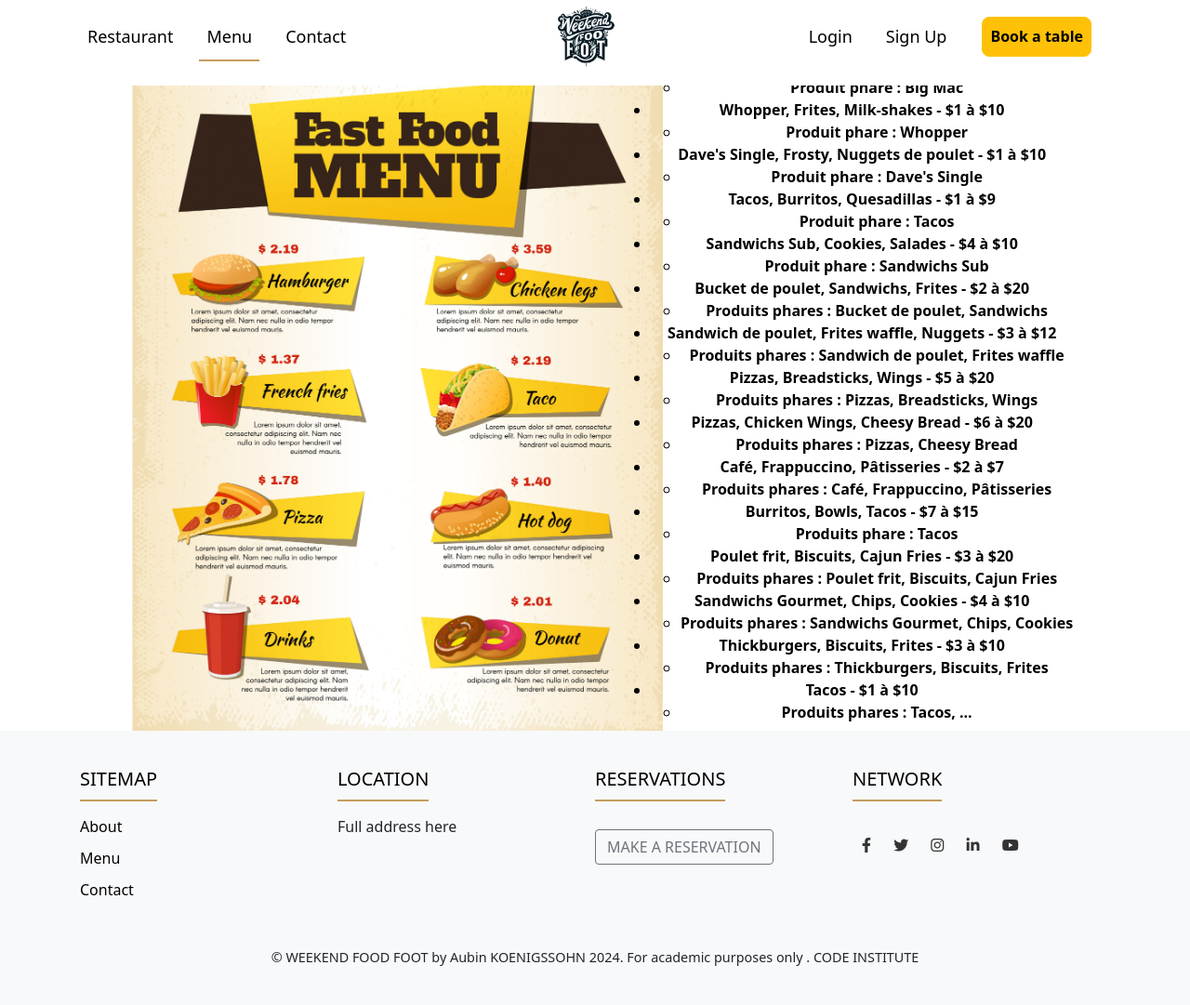
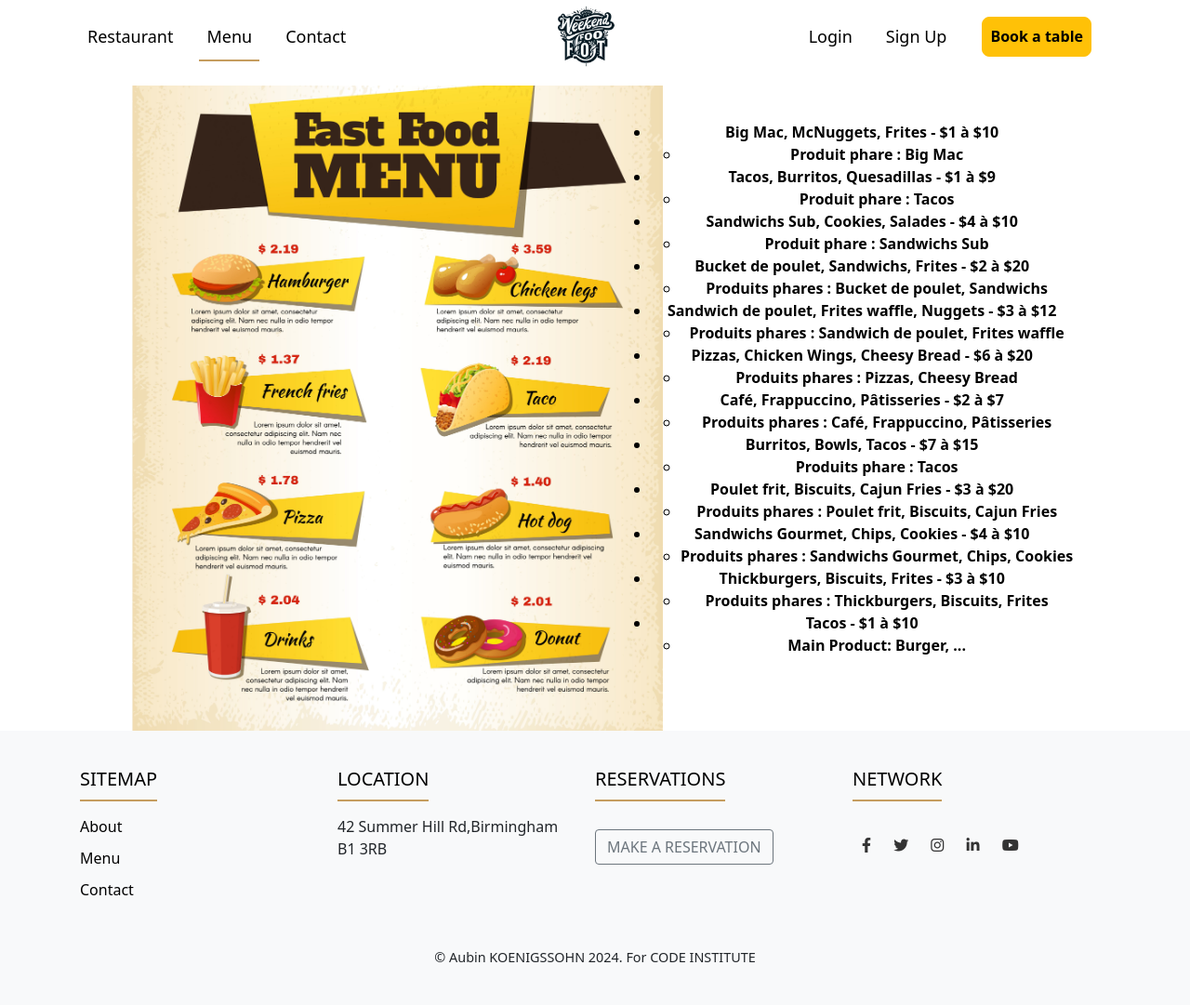
Before and after one commit to Mvogtsinga/week-food-foot, a Django app: page /foods/ in a window 1280 px wide. Shown: the part 14-1095 px from the top of the page at 93% size. Run offline with Django 5.2, Linux system fonts and the light colour scheme; some libraries are stand-ins or nearby versions.

Commit message:
templates updates

```diff
--- a/weekendfoodfoot/templates/admin/index.html
+++ b/weekendfoodfoot/templates/admin/index.html
@@ -2,7 +2,7 @@
 {% load static %}
 
 {% block extrahead %}
-<h1>Bienvenue sur le tableau de bord de l'administration</h1>
+<h1>Wellcom to the Admin Board</h1>
     {{ block.super }}
     <link rel="stylesheet" type="text/css" href="{% static '/css/custom_admin.css' %}">
 {% endblock %}
--- a/weekendfoodfoot/templates/base.html
+++ b/weekendfoodfoot/templates/base.html
@@ -101,7 +101,7 @@
 
                 <div class="col-12 col-md-3 footer-section">
                     <h5>LOCATION</h5>
-                    <p>Full address here</p>
+                    <p>42 Summer Hill Rd,Birmingham B1 3RB</p>
                 </div>
 
                 <div class="col-12 col-md-3 footer-section">
@@ -123,7 +123,7 @@
 
             <div class="row">
                 <div class="col-12 text-center">
-                    © WEEKEND FOOD FOOT by Aubin KOENIGSSOHN 2024. For academic purposes only . CODE INSTITUTE
+                    © Aubin KOENIGSSOHN 2024. For CODE INSTITUTE
                 </div>
             </div>
         </div>
--- a/weekendfoodfoot/templates/contact.html
+++ b/weekendfoodfoot/templates/contact.html
@@ -14,7 +14,7 @@
                 </div>
             {% endif %}
 
-            <p>Questions or special requests? do not hesitate to contact us via our form <a href="tel:0792515600">07 9251 5600</a> or email us at <a href="mailto:mvogtsinga@gmail.com">mvogtsinga@gmail.com</a></p>
+            <p>Questions or special requests? do not hesitate to contact us via a call or use our form <a href="tel:0792515600">07 9251 5600</a> or email us at <a href="mailto:mvogtsinga@gmail.com">mvogtsinga@gmail.com</a></p>
             <p>We will respond as soon as possible</p>
 
             <form method="post">
--- a/weekendfoodfoot/templates/foods.html
+++ b/weekendfoodfoot/templates/foods.html
@@ -19,16 +19,7 @@
                                 <li>Produit phare : Big Mac</li>
                             </ul>
                         </li>
-                        <li>Whopper, Frites, Milk-shakes - $1 à $10
-                            <ul>
-                                <li>Produit phare : Whopper</li>
-                            </ul>
-                        </li>
-                        <li>Dave's Single, Frosty, Nuggets de poulet - $1 à $10
-                            <ul>
-                                <li>Produit phare : Dave's Single</li>
-                            </ul>
-                        </li>
+
                         <li>Tacos, Burritos, Quesadillas - $1 à $9
                             <ul>
                                 <li>Produit phare : Tacos</li>
@@ -47,11 +38,6 @@
                         <li>Sandwich de poulet, Frites waffle, Nuggets - $3 à $12
                             <ul>
                                 <li>Produits phares : Sandwich de poulet, Frites waffle</li>
-                            </ul>
-                        </li>
-                        <li>Pizzas, Breadsticks, Wings - $5 à $20
-                            <ul>
-                                <li>Produits phares : Pizzas, Breadsticks, Wings</li>
                             </ul>
                         </li>
                         <li>Pizzas, Chicken Wings, Cheesy Bread - $6 à $20
@@ -86,7 +72,7 @@
                         </li>
                         <li>Tacos - $1 à $10
                             <ul>
-                                <li>Produits phares : Tacos, ...</li>
+                                <li>Main Product: Burger, ...</li>
                             </ul>
                         </li>
                     </ul>
--- a/weekendfoodfoot/templates/login.html
+++ b/weekendfoodfoot/templates/login.html
@@ -19,14 +19,14 @@
                     <form method="post">
                         {% csrf_token %}
                         <div class="form-group mb-3">
-                            <label for="id_username">Nom d'utilisateur :</label>
+                            <label for="id_username">User Name :</label>
                             <input type="text" name="username" id="id_username" class="form-control" required>
                         </div>
                         <div class="form-group mb-3">
-                            <label for="id_password">Mot de passe :</label>
+                            <label for="id_password">Password :</label>
                             <input type="password" name="password" id="id_password" class="form-control" required>
                         </div>
-                        <button type="submit" class="btn btn-primary btn-readmore">Se connecter</button>
+                        <button type="submit" class="btn btn-primary btn-readmore">Login</button>
                     </form>
                 </div>
             </div>
--- a/weekendfoodfoot/templates/password_change_done.html
+++ b/weekendfoodfoot/templates/password_change_done.html
@@ -2,8 +2,8 @@
 
 {% block content %}
 <div class="container mt-5">
-    <h3>Mot de passe modifié</h3>
-    <p>Votre mot de passe a été modifié avec succès.</p>
-    <a href="{% url 'home' %}" class="btn btn-primary">Retour à l'accueil</a>
+    <h3>Change the password</h3>
+    <p>Your password has been successfully changed</p>
+    <a href="{% url 'home' %}" class="btn btn-primary">Back to the homepage</a>
 </div>
 {% endblock %}
--- a/weekendfoodfoot/templates/password_change_form.html
+++ b/weekendfoodfoot/templates/password_change_form.html
@@ -2,11 +2,11 @@
 
 {% block content %}
 <div class="container mt-5">
-    <h3>Modifier le mot de passe</h3>
+    <h3>Changed your password</h3>
     <form method="post">
         {% csrf_token %}
         {{ form.as_p }}
-        <button type="submit" class="btn btn-primary">Modifier</button>
+        <button type="submit" class="btn btn-primary">Changed</button>
     </form>
 </div>
 {% endblock %}
--- a/weekendfoodfoot/templates/signup.html
+++ b/weekendfoodfoot/templates/signup.html
@@ -7,7 +7,7 @@
             <div class="col-md-6 sub-section-4">
                 <div class="col-md-12">
                     <div class="card">
-                        <h5 class="card-header text-center">Inscription</h5>
+                        <h5 class="card-header text-center">Registration</h5>
                         <div class="card-body">
                             <!-- Afficher les messages -->
                             {% if messages %}
@@ -33,7 +33,7 @@
                                     {% endif %}
                                 </div>
                                 {% endfor %}
-                                <button type="submit" class="btn btn-primary btn-readmore">S'inscrire</button>
+                                <button type="submit" class="btn btn-primary btn-readmore">Sign up</button>
                             </form>
                         </div>
                     </div>
```
Also changed, not shown: weekendfoodfoot/templates/reserve_table.html (+6 -6 lines).
